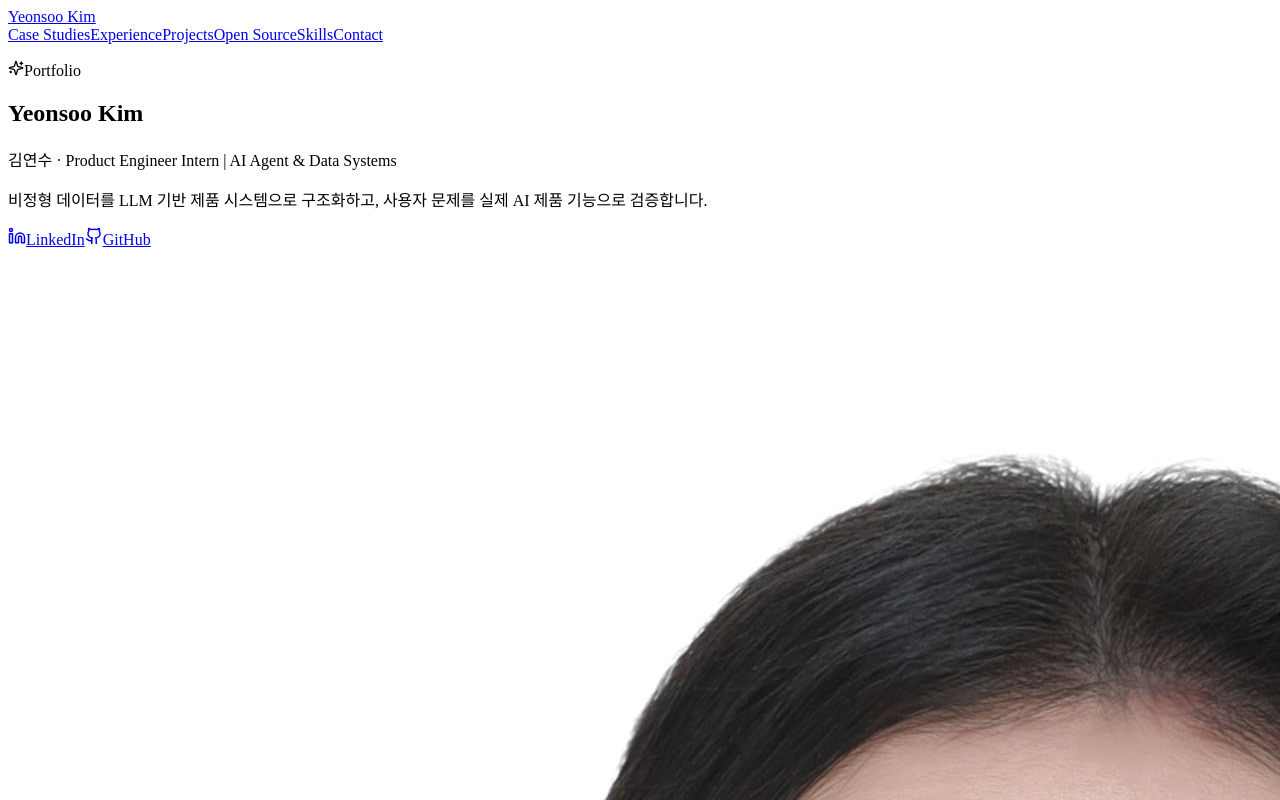
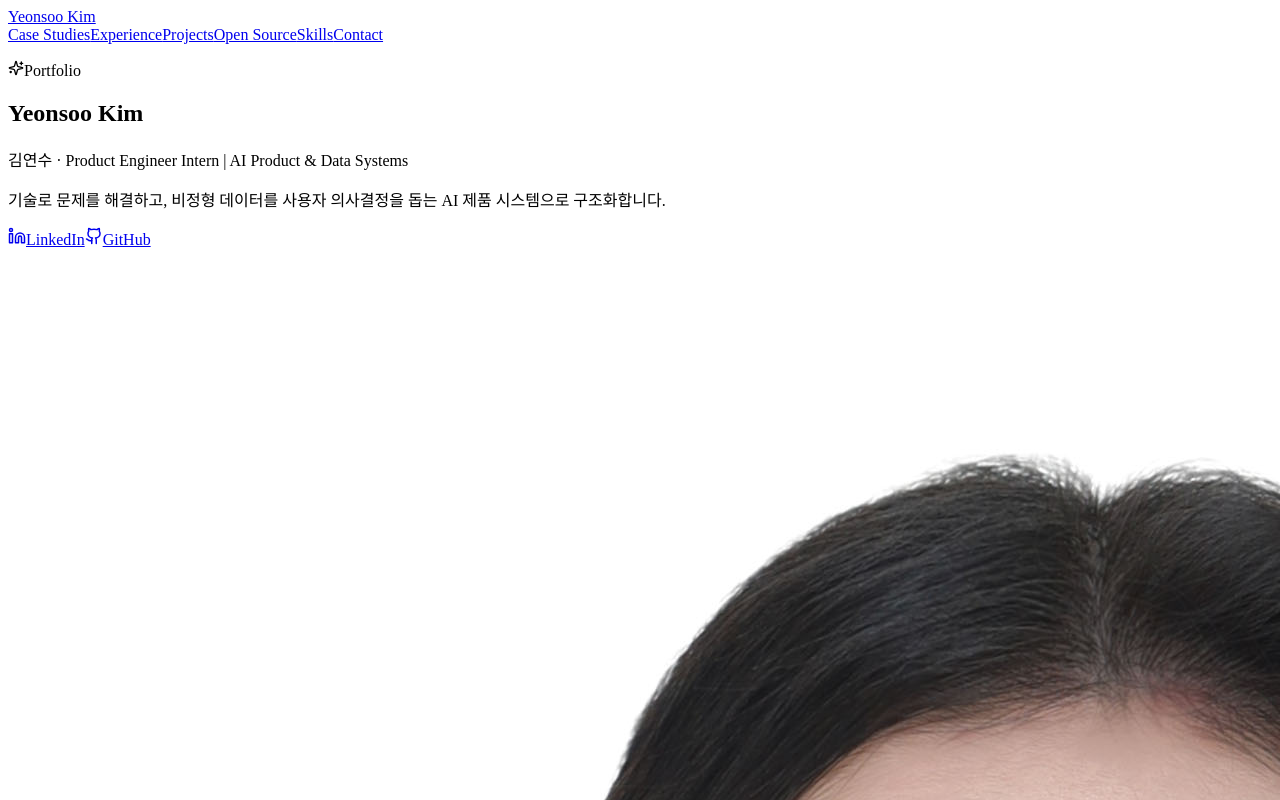
Before and after one commit to juanxiu/portpolio, a React (Vite) app: page / in a window 1280 px wide. Shown: the top 800 px of the page. Built offline with nearby package versions, Linux system fonts and the light colour scheme; the HTML template or start-up script is replaced by a standard one.

Commit message:
Refine Alwayz PMF portfolio messaging

```diff
--- a/index.html
+++ b/index.html
@@ -5,7 +5,7 @@
     <meta name="viewport" content="width=device-width, initial-scale=1.0" />
     <meta
       name="description"
-      content="Product Engineer Intern 김연수의 AI Agent, 데이터 구조화, 제품 실험 경험을 정리한 포트폴리오입니다."
+      content="Product Engineer Intern 김연수의 AI 제품 개발, 데이터 구조화, 문제 해결 경험을 정리한 포트폴리오입니다."
     />
     <title>Yeonsoo Kim | Product Engineer Intern</title>
   </head>
--- a/src/App.jsx
+++ b/src/App.jsx
@@ -126,7 +126,7 @@ function App() {
       <section className="section case-study-section" id="case-studies" aria-labelledby="case-study-title">
         <div className="section-heading">
           <p className="section-kicker">Case Studies</p>
-          <h2 id="case-study-title">AI 데이터 제품화 경험</h2>
+          <h2 id="case-study-title">기술로 문제를 해결한 경험</h2>
         </div>
         <div className="case-study-content">
           <aside className="fit-callout">
--- a/src/data/profile.js
+++ b/src/data/profile.js
@@ -1,13 +1,13 @@
 export const profile = {
   name: "Yeonsoo Kim",
   displayName: "김연수",
-  role: "Product Engineer Intern | AI Agent & Data Systems",
+  role: "Product Engineer Intern | AI Product & Data Systems",
   location: "Seoul, Korea",
   headline:
-    "비정형 데이터를 LLM 기반 제품 시스템으로 구조화하고, 사용자 문제를 실제 AI 제품 기능으로 검증합니다.",
-  aboutTitle: "LLM 기반 제품 시스템으로 비정형 데이터를 구조화합니다.",
+    "기술로 문제를 해결하고, 비정형 데이터를 사용자 의사결정을 돕는 AI 제품 시스템으로 구조화합니다.",
+  aboutTitle: "고객의 합리적 결정을 돕는 AI 제품을 만듭니다.",
   summary:
-    "B2B SaaS AI 상담 제품의 고객사 온보딩을 지원하는 사내 AI Agent를 개발하며, 엔터프라이즈 상담 데이터 2만 건 분석을 자동화했습니다. 흩어진 상담 로그와 오응답 사례를 Agent 설정, 개선안, 실행 시나리오로 구조화해 수동 진단 시간을 2-3일에서 30-40분으로 단축했습니다. Agent runtime, retrieval, LLM evaluation, prompt tracing, multi-model routing처럼 실제 운영 환경에서 AI 기능의 품질과 비용을 관리하는 시스템 설계에 관심이 있습니다.",
+    "B2B SaaS AI 상담 제품의 고객사 온보딩을 지원하는 사내 AI Agent를 개발하며, 엔터프라이즈 상담 데이터 2만 건 분석을 자동화했습니다. 흩어진 상담 로그와 오응답 사례를 Agent 설정, 개선안, 실행 시나리오로 구조화해 수동 진단 시간을 2-3일에서 30-40분으로 단축했습니다. 레브잇 PMF팀이 만드는 AI 쇼핑 비서처럼, 복잡한 정보 속에서 사용자가 더 합리적인 결정을 내릴 수 있도록 데이터 구조화, LLM evaluation, retrieval, prompt tracing, 제품 실험을 연결하는 일에 관심이 있습니다.",
   github: "https://github.com/juanxiu",
   linkedin: "https://www.linkedin.com/in/yeonsoo-kim-a70b68286/",
   blog: "https://juanxiu.tistory.com/",
@@ -21,9 +21,9 @@ export const profile = {
   ],
   portrait: "images/portfolio/profile.jpg",
   focus: [
-    "비정형 고객/제품 데이터를 LLM이 활용 가능한 구조화된 지식으로 전환하기",
-    "Agent evaluation, retrieval, prompt tracing을 실제 제품 개선 루프로 연결하기",
-    "사용자 문제 정의부터 AI 기능 구현, 검증, 운영 비용 최적화까지 빠르게 반복하기",
+    "흩어진 고객/상품 정보를 LLM이 활용 가능한 의사결정 지식으로 구조화하기",
+    "Agent evaluation, retrieval, prompt tracing을 제품 개선 루프로 연결하기",
+    "문제 정의부터 AI 기능 구현, 검증, 운영 비용 최적화까지 제로투원으로 빠르게 반복하기",
   ],
   skills: [
     "OpenAI SDK",
@@ -53,7 +53,7 @@ export const profile = {
       role: "Forward Deployed Engineer Intern",
       period: "2026.03 - 2026.06",
       description:
-        "AX팀이 고객사의 상담 데이터를 AI 상담 에이전트 설정과 개선안으로 전환할 수 있도록 사내 AI Agent 개발에 참여했습니다. LG전자, 티오더 등 엔터프라이즈 고객사의 상담 로그, 미해결 상담, 오응답 사례를 분석하고 intent, unresolved case, wrong-answer pattern, API action scenario 단위로 구조화했습니다. 이를 통해 고객사별 개선안과 실행 시나리오를 데모 환경에서 바로 검증할 수 있도록 만들었습니다.",
+        "AX팀이 고객사의 상담 데이터를 AI 상담 에이전트 설정과 개선안으로 전환할 수 있도록 사내 AI Agent 개발에 참여했습니다. LG전자, 티오더 등 엔터프라이즈 고객사의 상담 로그, 미해결 상담, 오응답 사례를 분석하고 intent, unresolved case, wrong-answer pattern, API action scenario 단위로 구조화했습니다. 사용자가 원하는 문제 해결 흐름을 기술적으로 모델링하고, 고객사별 개선안과 실행 시나리오를 데모 환경에서 바로 검증할 수 있도록 만들었습니다.",
       highlights: [
         "엔터프라이즈 고객사의 상담 데이터 약 2만 건 분석을 자동화",
         "상담 로그 분석, 미해결 상담 진단, 오응답 사례 검토 시간을 2-3일에서 30-40분으로 단축",
@@ -70,13 +70,17 @@ export const profile = {
   ],
   caseStudies: [
     {
-      title: "Enterprise Support Data to AI Agent Settings",
-      label: "Data Structuring Case Study",
+      title: "Scattered Support Data to Agent Decisions",
+      label: "Problem Solving with Data",
       description:
-        "고객사 상담 로그가 많아 AI 상담 Agent 설정과 진단이 수동으로 오래 걸리는 문제를, 데이터 구조화와 Agent workflow 설계 문제로 다시 정의했습니다.",
+        "고객사 상담 로그가 많아 AI 상담 Agent 설정과 진단이 수동으로 오래 걸리는 문제를, 기술로 해결해야 할 데이터 구조화와 Agent workflow 설계 문제로 다시 정의했습니다.",
       details: [
         {
-          label: "Input Data",
+          label: "Problem",
+          value: "반복 상담과 미해결 사례 속에서 고객사가 진짜 원하는 해결 흐름을 빠르게 찾기 어려움",
+        },
+        {
+          label: "Input",
           value: "상담 로그, 미해결 상담, 오응답 사례, 고객사 API 실행 시나리오",
         },
         {
@@ -93,13 +97,13 @@ export const profile = {
         },
       ],
       insight:
-        "LLM 제품 품질은 prompt만의 문제가 아니라 데이터 구조, 평가 루프, 사용자 workflow 설계 문제라는 점을 배웠습니다.",
+        "LLM 제품 품질은 prompt만의 문제가 아니라 데이터 구조, 평가 루프, 사용자 workflow 설계 문제라는 점을 배웠습니다. 이 관점은 흩어진 상품명, 이미지, 후기, 상세페이지를 하나의 이해 체계로 통합하는 카탈로그 문제와 맞닿아 있습니다.",
     },
     {
-      title: "Investment Records to AI Reflection",
-      label: "AI Product Experiment Case Study",
+      title: "Investment Records to User Decisions",
+      label: "Zero-to-One AI Product Experiment",
       description:
-        "개인 투자자가 매매 이후 판단 근거를 회고하지 못한다는 문제를 사용자 인터뷰와 대면 UT로 정의하고, 매매 기록과 시장 데이터를 AI 회고 맥락으로 재구성했습니다.",
+        "개인 투자자가 매매 이후 판단 근거를 회고하지 못한다는 문제를 사용자 인터뷰와 대면 UT로 정의하고, 매매 기록과 시장 데이터를 사용자의 다음 의사결정을 돕는 AI 회고 맥락으로 재구성했습니다.",
       details: [
         {
           label: "Input Data",
@@ -119,11 +123,11 @@ export const profile = {
         },
       ],
       insight:
-        "제품 실험에서 LLM 응답 품질은 평가셋, trace, 사용자 피드백이 함께 있어야 반복 개선할 수 있음을 확인했습니다.",
+        "제품 실험에서 LLM 응답 품질은 평가셋, trace, 사용자 피드백이 함께 있어야 반복 개선할 수 있음을 확인했습니다. 작은 팀에서 빠르게 만들고 검증하는 스타트업식 제품 개발을 경험했습니다.",
     },
   ],
   fitStatement:
-    "New Catalog System이 흩어진 상품명, 이미지, 상세페이지, 리뷰를 하나의 상품 이해 체계로 통합하는 문제라면, 저는 흩어진 상담 로그, 미해결 사례, 오응답 패턴, API 실행 시나리오를 AI Agent가 활용 가능한 구조로 바꾼 경험이 있습니다.",
+    "레브잇의 New Catalog System이 흩어진 상품명, 이미지, 상세페이지, 리뷰를 하나의 상품 이해 체계로 통합해 고객의 합리적 의사결정을 돕는 문제라면, 저는 흩어진 상담 로그, 미해결 사례, 오응답 패턴, API 실행 시나리오를 AI Agent가 활용 가능한 구조로 바꾼 경험이 있습니다.",
   projects: [
     {
       name: "Hedge",
@@ -155,7 +159,7 @@ export const profile = {
         },
       ],
       description:
-        "개인 투자자가 매매 이후 판단 근거를 정리하기 어렵다는 문제를 사용자 인터뷰와 대면 UT로 정의하고, 매매 기록과 시장 데이터를 기반으로 개인화된 투자 회고를 생성하는 AI 제품을 기획 및 개발했습니다. 단순한 챗봇이 아니라, 사용자 거래 시점과 시장 데이터를 회고 맥락 단위로 재구성하고 관련 근거만 검색해 응답에 반영하는 AI Agent 흐름을 설계했습니다.",
+        "개인 투자자가 매매 이후 판단 근거를 정리하기 어렵다는 문제를 사용자 인터뷰와 대면 UT로 정의하고, 매매 기록과 시장 데이터를 기반으로 개인화된 투자 회고를 생성하는 AI 제품을 기획 및 개발했습니다. 단순한 챗봇이 아니라, 사용자의 의사결정 맥락을 데이터 단위로 재구성하고 관련 근거만 검색해 응답에 반영하는 AI Agent 흐름을 설계했습니다.",
       highlights: [
         "시장 데이터와 매매 시점을 회고 맥락 단위로 재구성하는 RAG 흐름 설계",
         "Langfuse trace와 LLM-as-a-Judge 평가로 AI 응답 품질 30%에서 70%로 개선",
```
